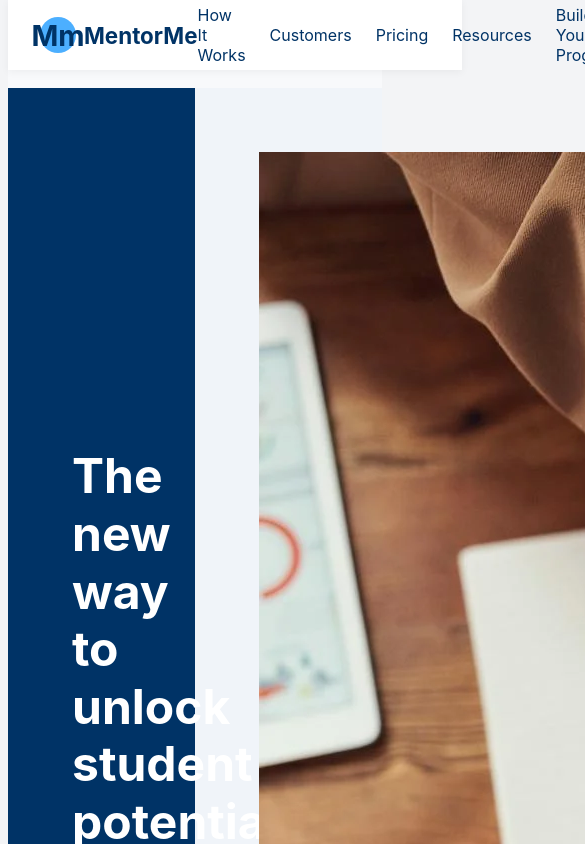
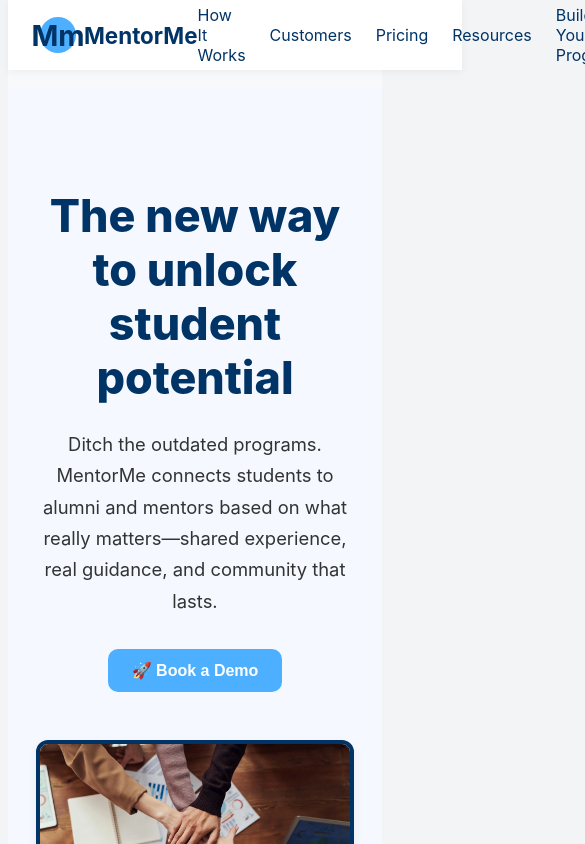
Before and after one commit to Rfitzgerald-svg/mentorme-frontend-, a React (Create React App) app: page /#/ in a window 390 px wide. Shown: the top 844 px of the page, 585 px wide, since content can reach past the window. Built offline with nearby package versions, Linux system fonts and the light colour scheme.

Commit message:
Build: Replace hero layout with Mentorloop-style structure and MentorMe visual branding

```diff
--- a/src/routes/Landing.css
+++ b/src/routes/Landing.css
@@ -3,166 +3,83 @@
   background-color: #f8f9fb;
   color: #222;
   scroll-behavior: smooth;
+  padding-bottom: 4rem;
 }
 
-.hero {
+.hero-mentorloop {
+  background-color: #f5f9ff;
   display: flex;
+  align-items: center;
   justify-content: space-between;
-  align-items: center;
-  padding: 4rem;
-  background: linear-gradient(90deg, #003366 50%, #f0f4f9 50%);
-  color: white;
+  padding: 6rem 4rem;
+  flex-wrap: wrap;
 }
 
-.hero-left {
-  width: 50%;
-  padding-right: 2rem;
+.hero-title {
+  font-size: 2.8rem;
+  font-weight: 800;
+  color: #003366;
+  margin-bottom: 1.5rem;
+  max-width: 550px;
 }
 
-.hero-left h1 {
-  font-size: 3rem;
-  margin-bottom: 1rem;
-  line-height: 1.2;
+.hero-subtext {
+  font-size: 1.15rem;
+  color: #333;
+  margin-bottom: 2rem;
+  max-width: 550px;
+  line-height: 1.7;
 }
 
-.hero-left p {
-  font-size: 1.2rem;
-  margin-bottom: 2rem;
-  color: #d0e7ff;
+.mentor-btn {
+  background-color: #4CAFFF;
+  border-radius: 10px;
+  font-size: 1rem;
+  font-weight: 600;
+  padding: 0.75rem 1.5rem;
+  color: white;
+  border: none;
+  transition: background 0.3s ease;
 }
 
-.cta-button {
-  padding: 0.8rem 1.5rem;
-  font-size: 1rem;
-  background: #4CAFFF;
-  color: white;
-  border: none;
-  border-radius: 12px;
-  font-weight: bold;
-  cursor: pointer;
-  transition: all 0.2s ease;
+.mentor-btn:hover {
+  background-color: #0077cc;
 }
 
-.cta-button:hover {
-  background: #0077cc;
+.mentor-img-wrapper {
+  max-width: 500px;
+  width: 100%;
+  display: flex;
+  justify-content: center;
+  margin-top: 2rem;
 }
 
-.hero-right {
-  width: 50%;
-  color: #003366;
-  display: flex;
-  flex-direction: column;
-  align-items: flex-start;
-  padding-left: 2rem;
-}
-
-.hero-image {
-  border-radius: 18px;
-  max-width: 420px;
+.mentor-img {
   width: 100%;
+  border-radius: 12px;
   border: 4px solid #003366;
-  box-shadow: 0 4px 12px rgba(0, 0, 0, 0.08);
-  margin-bottom: 1.5rem;
-}
-
-.hero-caption {
-  font-size: 1.1rem;
-  font-weight: 500;
-  line-height: 1.6;
-  max-width: 420px;
+  box-shadow: 0 4px 12px rgba(0, 0, 0, 0.05);
 }
 
 .scroll-cue {
   text-align: center;
-  padding: 1rem 0;
   font-size: 0.95rem;
-  color: #444;
+  padding-top: 1rem;
+  color: #555;
 }
 
-/* STATS SECTION */
-.stats {
-  padding: 4rem;
-  background: #eaf4ff;
+@media screen and (max-width: 768px) {
+  .hero-mentorloop {
+    flex-direction: column;
+    padding: 4rem 2rem;
     text-align: center;
   }
 
-.stats h2 {
-  font-size: 2rem;
-  margin-bottom: 2rem;
+  .mentor-img-wrapper {
+    margin-top: 3rem;
   }
 
-.stat-cards {
-  display: flex;
-  justify-content: center;
-  gap: 2rem;
-  flex-wrap: wrap;
-}
-
-.stat-card {
-  background: white;
-  border-radius: 16px;
-  padding: 2rem;
-  width: 280px;
-  box-shadow: 0 2px 8px rgba(0, 0, 0, 0.05);
-}
-
-.stat-card h3 {
-  font-size: 2rem;
-  margin-bottom: 1rem;
-  color: #003366;
-}
-
-.stat-card p {
-  color: #444;
-}
-
-/* FEATURE SECTION */
-.features {
-  padding: 4rem;
-  background: #ffffff;
+  .hero-title, .hero-subtext {
     text-align: center;
   }
-
-.features h2 {
-  font-size: 2rem;
-  margin-bottom: 2rem;
 }
-
-.feature-grid {
-  display: grid;
-  grid-template-columns: repeat(auto-fit, minmax(220px, 1fr));
-  gap: 2rem;
-}
-
-.feature {
-  background: #f0f4f9;
-  padding: 1.5rem;
-  border-radius: 16px;
-  box-shadow: 0 2px 8px rgba(0, 0, 0, 0.05);
-}
-
-.feature h4 {
-  margin-bottom: 0.5rem;
-  color: #003366;
-}
-
-/* TESTIMONIAL SECTION */
-.testimonial {
-  padding: 4rem;
-  background: #fef2e9;
-  text-align: center;
-  font-style: italic;
-  color: #333;
-}
-
-.testimonial blockquote {
-  font-size: 1.5rem;
-  margin-bottom: 1rem;
-  max-width: 700px;
-  margin: 0 auto 1.5rem auto;
-}
-
-.testimonial cite {
-  font-size: 0.95rem;
-  color: #555;
-}
```
Lines whose indentation alone changed are shown as unchanged.
